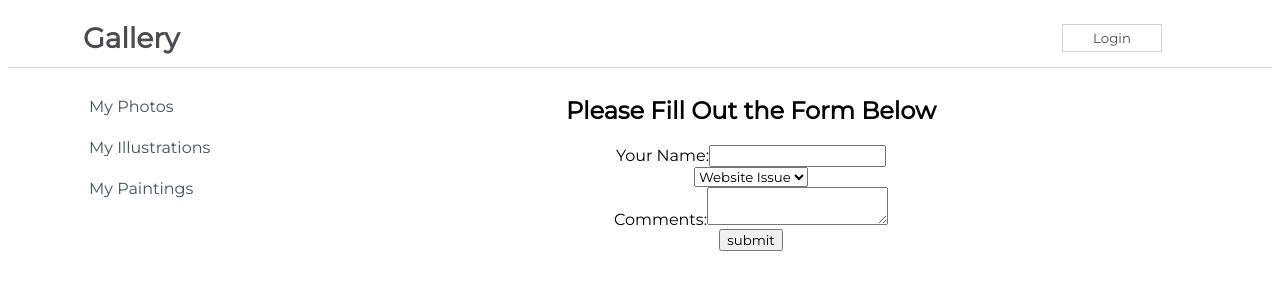
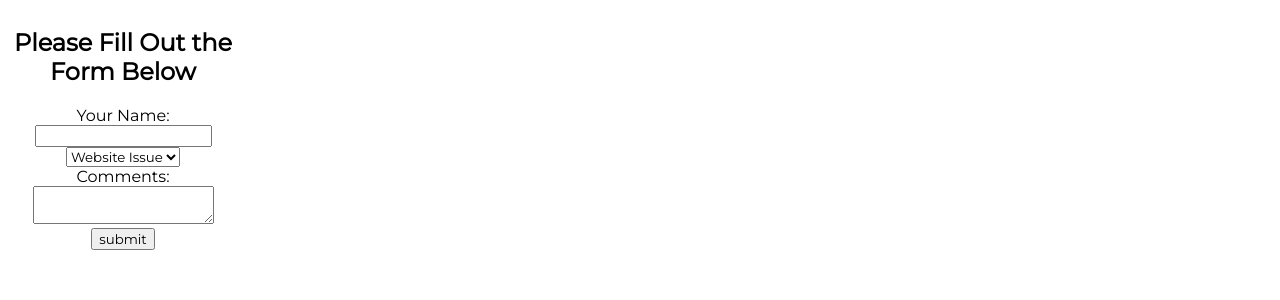
Before and after one commit to MartinBradbury/react-maplists, a React (Create React App) app in the folder my-app/: page / in a window 1280 px wide. Shown: the top 300 px of the page. Built offline with nearby package versions, Linux system fonts and the light colour scheme.

Commit message:
created the ControlledFormHooks.js Converted a class based component into a hook to simplyfy code.

```diff
--- a/my-app/src/App.js
+++ b/my-app/src/App.js
@@ -3,16 +3,18 @@
 import Sidebar from './components/Sidebar';
 import NavbarForm from './components/NavbarForm';
 import ControlledForm from './components/ControlledForm';
+import ControlledFormHooks from './components/ControlledFormHooks';
 
 function App() {
   return (
     <div className={css.App}>
-      <Sidebar />
+      {/* <Sidebar /> */}
       {/* <NavbarSimple /> */}
-      <NavbarForm />
+      {/* <NavbarForm /> */}
       {/* <NavigationParent /> */}
       {/* <Content /> */}
-      <ControlledForm />
+      {/* <ControlledForm /> */}
+      <ControlledFormHooks />
 
     </div>
   );
--- /dev/null
+++ b/my-app/src/components/ControlledFormHooks.js
@@ -0,0 +1,58 @@
+import React, {useState} from 'react'
+
+function ControlledFormHooks() {
+    const[name, setName] = useState('');
+    const[category, setCategory] = useState('Website');
+    const[comments, setComment] = useState('');
+    const handleSubmit = (e) => {
+        e.preventDefault();
+        console.log(name, category, comments);
+    }
+
+return (
+    <div>
+        <h2>Please Fill Out the Form Below</h2>
+        <form onSubmit={handleSubmit}>
+            <div>
+                <label htmlFor="id-name">Your Name:</label>
+                <input
+                    value={name}
+                    onChange={
+                        (e) => setName(e.target.value)
+                    }
+                    id="id-name" name="name"
+                    type="text"/>
+            </div>
+            <div>
+                <select
+                    htmlFor="id-category"
+                    name="category"
+                    value={category}
+                    onChange={
+                        (e) => setCategory(e.target.value)
+                    }
+                >
+                    <option value="Website">Website Issue</option>
+                    <option value="Order">Order Issue</option>
+                    <option value="General">General Issue</option>
+                </select>
+            </div>
+            <div>
+                <label htmlFor="id-comments">Comments:</label>
+                <textarea
+                    id="id-comments"
+                    name="comments"
+                    value={comments}
+                    onChange={
+                        (e) => setComment(e.target.value)
+                    }
+                />
+            </div>
+
+            <input type="submit" value="submit"></input>
+        </form>
+    </div>
+    )
+}
+
+export default ControlledFormHooks
```
